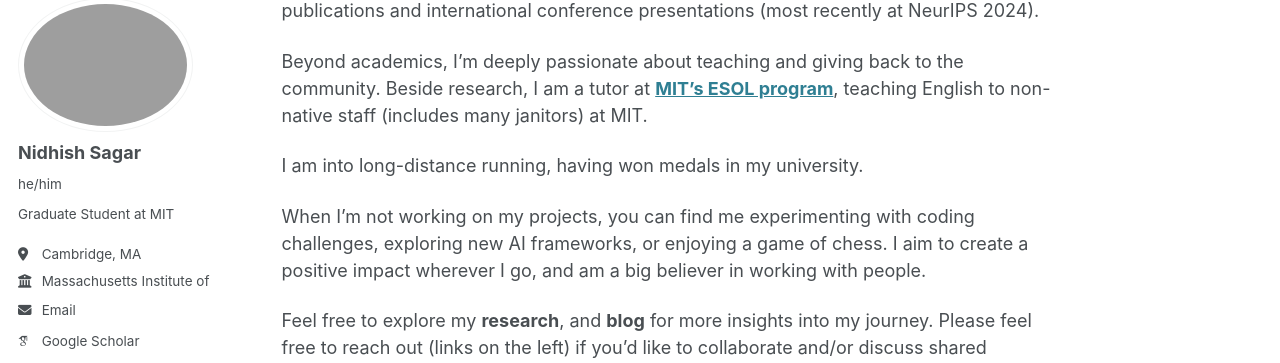
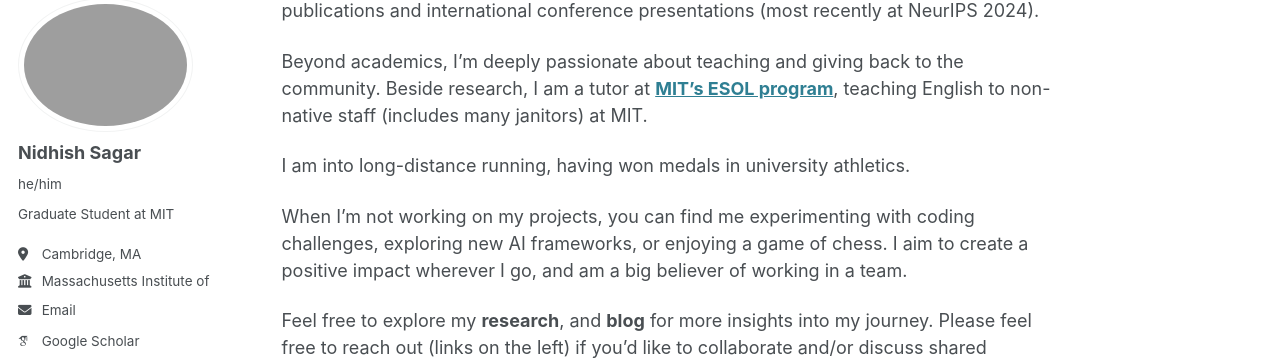
Before and after one commit to sagarnidhish/sagarnidhish.github.io, a Jekyll site: the page built from _pages/about.md, in a window 1280 px wide and 900 px high, scrolled down 572 px. Shown: the part 108-471 px from the top of the window. Built offline with Jekyll 4.4.1, drawn with Linux system fonts in a browser that asks for light colours; some web fonts are replaced.

Commit message:
Update about.md

```diff
--- a/_pages/about.md
+++ b/_pages/about.md
@@ -23,8 +23,8 @@ With a strong technical foundation, I enjoy working at the intersection of **mac
 
 Beyond academics, I’m deeply passionate about teaching and giving back to the community. Beside research, I am a tutor at [**MIT’s ESOL program**](https://hr.mit.edu/diversity-equity-inclusion/esol), teaching English to non-native staff (includes many janitors) at MIT.
 
-I am into long-distance running, having won medals in my university.
+I am into long-distance running, having won medals in university athletics.
 
-When I’m not working on my projects, you can find me experimenting with coding challenges, exploring new AI frameworks, or enjoying a game of chess. I aim to create a positive impact wherever I go, and am a big believer in working with people.
+When I’m not working on my projects, you can find me experimenting with coding challenges, exploring new AI frameworks, or enjoying a game of chess. I aim to create a positive impact wherever I go, and am a big believer of working in a team.
 
 Feel free to explore my **research**, and **blog** for more insights into my journey. Please feel free to reach out (links on the left) if you’d like to collaborate and/or discuss shared interests!
```
